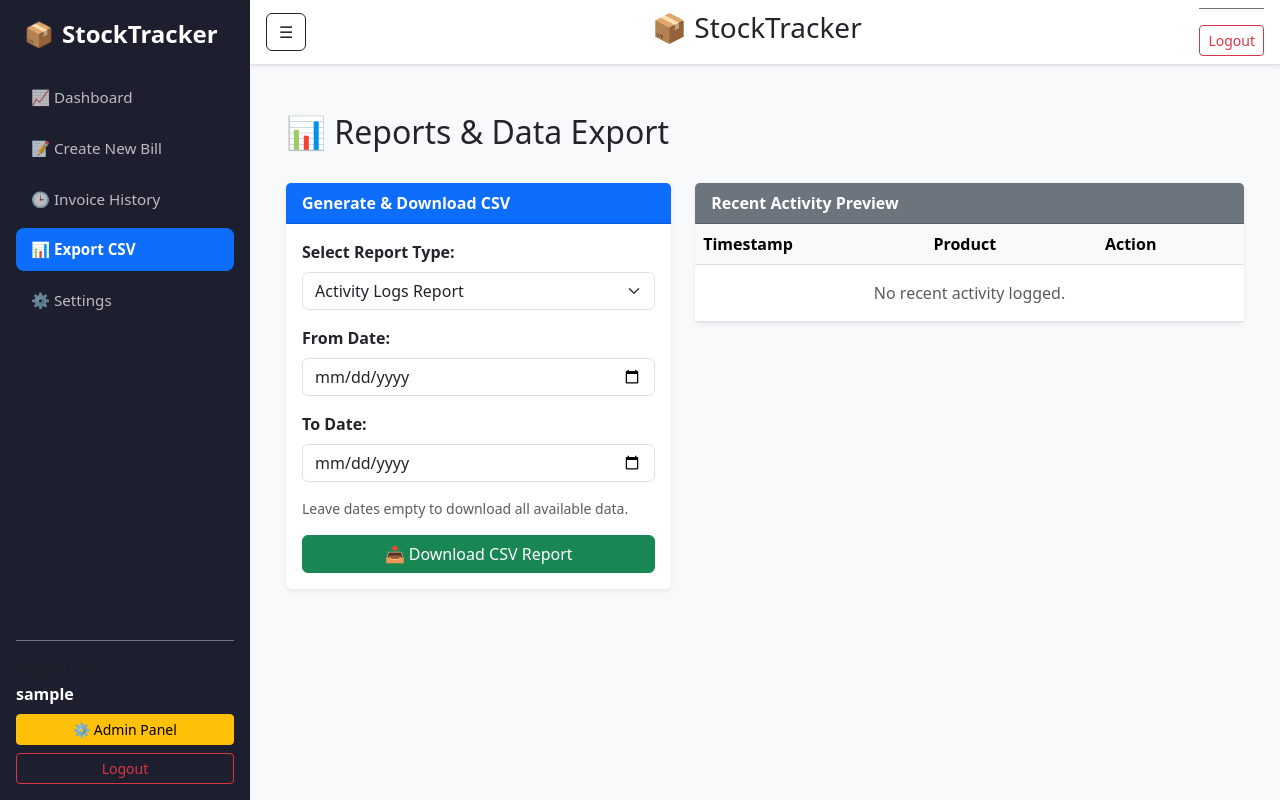
After one commit to mhatretanmay009/STOCKTRACKER, a Django app: page /reports/ in a window 1280 px wide. The commit adds this page. Run offline with Django 5.2, Linux system fonts and the light colour scheme; the visitor is signed in with stand-in values (Sample User, id 1); data that the repository does not hold is empty.

Commit message:
Added Reports dashboard with CSV date filters, Supplier and Customer portals, and model updates

```diff
--- a/TEMPLATES/base.html
+++ b/TEMPLATES/base.html
@@ -99,18 +99,19 @@
 
                 <!-- Export Reports (Accountant, Purchaser, Manager, Admin) -->
                 {% if user.profile.is_approved and user.profile.can_export_reports or user.is_superuser %}
-                    <a href="{% url 'export_inventory_csv' %}" class="nav-link">
+                    <a href="{% url 'reports' %}" class="nav-link {% if request.resolver_match.url_name == 'reports' %}active{% endif %}">
                         📊 Export CSV
                     </a>
                 {% endif %}
 
                 <!-- Suppliers & Customers (Purchaser, Manager, Admin) -->
-                {% if user.profile.is_approved and user.profile.can_manage_suppliers or user.is_superuser %}
-                    <a href="{% url 'supplier_list' %}" class="nav-link">
-                        🚚 Suppliers
+                {% if user.profile.role == 'CUSTOMER' %}
+                    <a href="{% url 'customer_portal' %}" class="nav-link">
+                        👤 My Customer Portal
                     </a>
-                    <a href="{% url 'customer_list' %}" class="nav-link">
-                        👥 Customers
+                {% elif user.profile.role == 'SUPPLIER' %}
+                    <a href="{% url 'supplier_portal' %}" class="nav-link">
+                        🚚 My Supplier Portal
                     </a>
                 {% endif %}
 
--- /dev/null
+++ b/TEMPLATES/reports.html
@@ -0,0 +1,83 @@
+{% extends 'base.html' %}
+
+{% block content %}
+<div class="container-fluid py-4">
+    <div class="d-flex justify-content-between align-items-center mb-4">
+        <h2>📊 Reports & Data Export</h2>
+    </div>
+
+    <div class="row g-4">
+        <!-- Export Configuration Card -->
+        <div class="col-md-5">
+            <div class="card shadow-sm border-0">
+                <div class="card-header bg-primary text-white fw-bold">
+                    Generate & Download CSV
+                </div>
+                <div class="card-body">
+                    <form method="GET" action="{% url 'export_inventory_csv' %}">
+                        <div class="mb-3">
+                            <label for="report_type" class="form-label fw-bold">Select Report Type:</label>
+                            <select name="report_type" id="report_type" class="form-select">
+                                <option value="activity" selected>Activity Logs Report</option>
+                                <option value="products">Current Inventory Stock</option>
+                                <option value="invoices">Sales & Invoice History</option>
+                            </select>
+                        </div>
+
+                        <div class="mb-3">
+                            <label for="start_date" class="form-label fw-bold">From Date:</label>
+                            <input type="date" name="start_date" id="start_date" class="form-control">
+                        </div>
+
+                        <div class="mb-3">
+                            <label for="end_date" class="form-label fw-bold">To Date:</label>
+                            <input type="date" name="end_date" id="end_date" class="form-control">
+                        </div>
+
+                        <small class="text-muted d-block mb-3">Leave dates empty to download all available data.</small>
+
+                        <button type="submit" class="btn btn-success w-100">
+                            📥 Download CSV Report
+                        </button>
+                    </form>
+                </div>
+            </div>
+        </div>
+
+        <!-- Recent Logs Preview Panel -->
+        <div class="col-md-7">
+            <div class="card shadow-sm border-0">
+                <div class="card-header bg-secondary text-white fw-bold">
+                    Recent Activity Preview
+                </div>
+                <div class="card-body p-0">
+                    <div class="table-responsive">
+                        <table class="table table-hover mb-0">
+                            <thead class="table-light">
+                                <tr>
+                                    <th>Timestamp</th>
+                                    <th>Product</th>
+                                    <th>Action</th>
+                                </tr>
+                            </thead>
+                            <tbody>
+                                {% for log in recent_logs %}
+                                <tr>
+                                    <td><small>{{ log.timestamp|date:"Y-m-d H:i" }}</small></td>
+                                    <td>{{ log.product_name }}</td>
+                                    <td><span class="badge bg-info text-dark">{{ log.action }}</span></td>
+                                </tr>
+                                {% empty %}
+                                <tr>
+                                    <td colspan="3" class="text-center py-3 text-muted">No recent activity logged.</td>
+                                </tr>
+                                {% endfor %}
+                            </tbody>
+                        </table>
+                    </div>
+                </div>
+            </div>
+        </div>
+    </div>
+</div>
+{% endblock %}
--- a/tracker/urls.py
+++ b/tracker/urls.py
@@ -32,4 +32,8 @@ urlpatterns = [
     path('suppliers/delete/<int:supplier_id>/', views.delete_supplier, name='delete_supplier'),
     path('customers/', views.customer_list, name='customer_list'),
     path('customers/delete/<int:customer_id>/', views.delete_customer, name='delete_customer'),
+    path('reports/', views.reports_view, name='reports'),
+    path('reports/export-csv/', views.export_inventory_csv, name='export_inventory_csv'),
+    path('portal/supplier/', views.supplier_portal, name='supplier_portal'),
+    path('portal/customer/', views.customer_portal, name='customer_portal'),
 ]
--- a/tracker/views.py
+++ b/tracker/views.py
@@ -1,4 +1,3 @@
-import json
 import csv
 from django.shortcuts import render, redirect, get_object_or_404
 from django.contrib.auth.decorators import login_required, user_passes_test
@@ -8,8 +7,8 @@ from django.db.models import Q
 from django.http import HttpResponse
 from .models import Product, ActivityLog, Invoice, InvoiceItem, Supplier, Customer, CompanyProfile, Transaction, Profile
 from .utils import check_and_send_low_stock_alert
-from django.db.models import F, Sum, FloatField
 from django.contrib import messages
+from datetime import datetime
 
 def register_view(request):
     if request.method == 'POST':
@@ -72,13 +71,12 @@ def home(request):
 
     return render(request, 'home.html', context)
 
-
 @login_required
 def add_product(request):
-    # Lock action if user is not approved or lacks permissions
-    if not request.user.is_superuser and not (
-            request.user.profile.is_approved and request.user.profile.can_add_product):
-        messages.error(request, "Permission denied. You do not have rights to add products.")
+# Check if user is approved and has permission
+    profile = getattr(request.user, 'profile', None)
+    if not request.user.is_superuser and not (profile and profile.is_approved and profile.can_add_product):
+        messages.error(request, "Permission denied. You do not have access to add products.")
         return redirect('home')
 
     if request.method == 'POST':
@@ -378,35 +376,54 @@ def company_settings(request):
 
 @login_required
 def export_inventory_csv(request):
-    """Exports all inventory items to a CSV file."""
+    """Generates and downloads CSV reports filtered by date range and report type."""
+    profile = getattr(request.user, 'profile', None)
+    if not request.user.is_superuser and not (profile and profile.is_approved and profile.can_export_reports):
+        messages.error(request, "Permission denied. You do not have access to export reports.")
+        return redirect('home')
+
+    report_type = request.GET.get('report_type', 'activity')
+    start_date_str = request.GET.get('start_date')
+    end_date_str = request.GET.get('end_date')
+
+    # Base filename
+    filename = f"{report_type}_report_{start_date_str or 'all'}_to_{end_date_str or 'today'}.csv"
     response = HttpResponse(content_type='text/csv')
-    response['Content-Disposition'] = 'attachment; filename="inventory_report.csv"'
+    response['Content-Disposition'] = f'attachment; filename="{filename}"'
+    writer = csv.writer(response)
 
-    writer = csv.writer(response)
-    # Header row
-    writer.writerow([
-        'SKU', 'Product Name', 'Category', 'Quantity',
-        'Cost Price (₹)', 'Selling Price (₹)', 'Total Valuation (₹)',
-        'Reorder Level', 'Warehouse Location'
-    ])
+    # 1. Activity Log Report
+    if report_type == 'activity':
+        logs = ActivityLog.objects.filter(user=request.user)
+        if start_date_str:
+            logs = logs.filter(timestamp__gte=datetime.strptime(start_date_str, '%Y-%m-%d'))
+        if end_date_str:
+            logs = logs.filter(timestamp__lte=datetime.strptime(end_date_str, '%Y-%m-%d').replace(hour=23, minute=59, second=59))
 
-    products = Product.objects.all() if request.user.is_staff else Product.objects.filter(user=request.user)
+        writer.writerow(['Date & Time', 'Product Name', 'Action Executed', 'User'])
+        for log in logs.order_by('-timestamp'):
+            writer.writerow([log.timestamp.strftime('%Y-%m-%d %H:%M:%S'), log.product_name, log.action, log.user.username])
 
-    for p in products:
-        writer.writerow([
-            p.sku,
-            p.name,
-            p.category,
-            p.quantity,
-            p.cost_price,
-            p.unit_price,
-            p.total_stock_value,
-            p.reorder_level,
-            p.warehouse_location or ''
-        ])
+    # 2. Products Stock Report
+    elif report_type == 'products':
+        products = Product.objects.filter(user=request.user)
+        writer.writerow(['SKU', 'Name', 'Category', 'Quantity', 'Cost Price', 'Unit Price', 'Reorder Level', 'Warehouse Location'])
+        for item in products:
+            writer.writerow([item.sku, item.name, item.category, item.quantity, item.cost_price, item.unit_price, item.reorder_level, item.warehouse_location])
+
+    # 3. Invoice / Sales Report
+    elif report_type == 'invoices':
+        invoices = Invoice.objects.filter(user=request.user)
+        if start_date_str:
+            invoices = invoices.filter(created_at__gte=datetime.strptime(start_date_str, '%Y-%m-%d'))
+        if end_date_str:
+            invoices = invoices.filter(created_at__lte=datetime.strptime(end_date_str, '%Y-%m-%d').replace(hour=23, minute=59, second=59))
+
+        writer.writerow(['Invoice ID', 'Date', 'Customer Name', 'Total Amount', 'Status'])
+        for inv in invoices.order_by('-created_at'):
+            writer.writerow([inv.id, inv.created_at.strftime('%Y-%m-%d %H:%M'), getattr(inv.customer, 'name', 'N/A'), getattr(inv, 'total_amount', 0.00), getattr(inv, 'status', 'Completed')])
 
     return response
-
 
 @login_required
 def export_low_stock_csv(request):
@@ -453,8 +470,10 @@ def print_inventory_report(request):
 
 @login_required
 def create_transaction(request):
-    """Handles stock entry (Inward) and exit (Outward)."""
-    products = Product.objects.all() if request.user.is_staff else Product.objects.filter(user=request.user)
+    profile = getattr(request.user, 'profile', None)
+    if not request.user.is_superuser and not (profile and profile.is_approved and profile.can_create_bill):
+        messages.error(request, "Permission denied. You do not have access to create bills.")
+        return redirect('home')
 
     if request.method == 'POST':
         product_id = request.POST.get('product_id')
@@ -565,3 +584,53 @@ def delete_customer(request, customer_id):
         customer.delete()
         messages.success(request, "Customer deleted.")
     return redirect('customer_list')
+
+@login_required
+def reports_view(request):
+    """Renders the Reports & Export Dashboard page."""
+    profile = getattr(request.user, 'profile', None)
+    if not request.user.is_superuser and not (profile and profile.is_approved and profile.can_export_reports):
+        messages.error(request, "Permission denied. You do not have access to reports.")
+        return redirect('home')
+
+    recent_logs = ActivityLog.objects.filter(user=request.user).order_by('-timestamp')[:10]
+    return render(request, 'reports.html', {'recent_logs': recent_logs})
+
+@login_required
+def supplier_portal(request):
+    """Portal for logged-in Suppliers to view products supplied, sales, and balance owed."""
+    try:
+        supplier = request.user.supplier_profile
+    except Supplier.DoesNotExist:
+        messages.error(request, "Access denied. You do not have an active Supplier account.")
+        return redirect('home')
+
+    # Fetch products associated with this supplier
+    supplied_products = Product.objects.filter(warehouse_location__icontains=supplier.name)
+
+    context = {
+        'supplier': supplier,
+        'supplied_products': supplied_products,
+        'balance_payable': supplier.balance_payable,
+    }
+    return render(request, 'supplier_portal.html', context)
+
+
+@login_required
+def customer_portal(request):
+    """Portal for logged-in Customers to view their invoices and payment balance."""
+    try:
+        customer = request.user.customer_profile
+    except Customer.DoesNotExist:
+        messages.error(request, "Access denied. You do not have an active Customer account.")
+        return redirect('home')
+
+    # Fetch invoices belonging to this customer
+    invoices = Invoice.objects.filter(customer=customer).order_by('-created_at')
+
+    context = {
+        'customer': customer,
+        'invoices': invoices,
+        'balance_receivable': customer.balance_receivable,
+    }
+    return render(request, 'customer_portal.html', context)
```
Also changed, not shown: TEMPLATES/customer_portal.html (added, +72 -0 lines), TEMPLATES/supplier_portal.html (added, +66 -0 lines), tracker/models.py (+46 -12 lines), tracker/migrations/0013_remove_customer_created_at_and_more.py (added).
